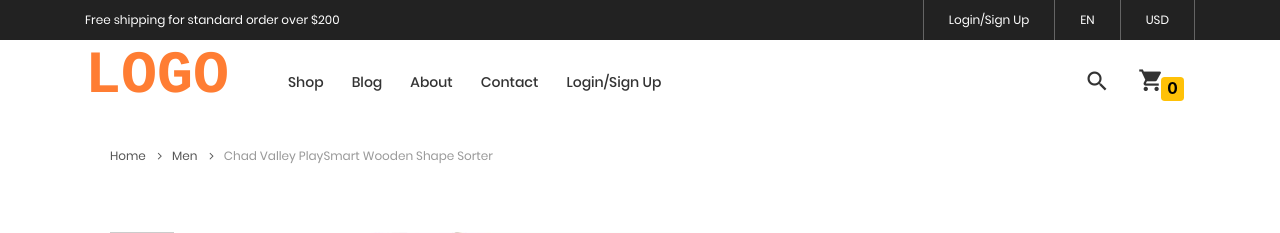
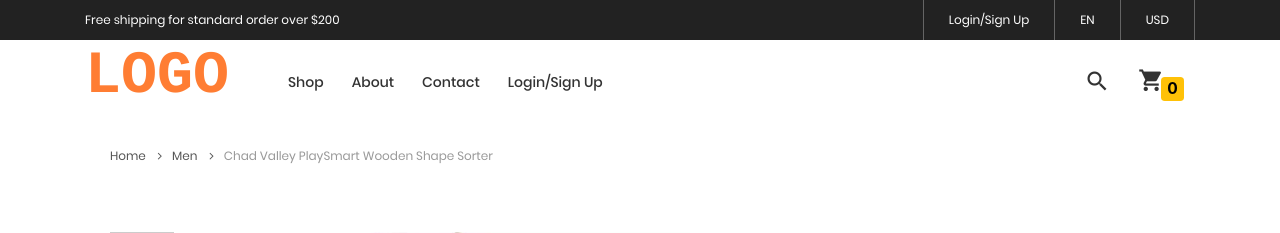
Before and after one commit to Gomsur/Project-EcommerceZone, a Django app: page /product_detail/13 in a window 1280 px wide. Shown: the top 233 px of the page. Run offline with Django 3.2, Linux system fonts and the light colour scheme; data comes from the database, SQL or seed files in the repository; some libraries are stand-ins or nearby versions; some web fonts are replaced.

Commit message:
work remove blog

```diff
--- a/webapp1/templates/base.html
+++ b/webapp1/templates/base.html
@@ -117,9 +117,9 @@
 <!--								<a href="shoping-cart.html">Features</a>-->
 <!--							</li>-->
 
-							<li class="{% block blog %}{% endblock %}">
-								<a href="{% url 'blog' %}">Blog</a>
-							</li>
+<!--							<li class="{% block blog %}{% endblock %}">-->
+<!--								<a href="{% url 'blog' %}">Blog</a>-->
+<!--							</li>-->
 
 							<li class="{% block about %}{% endblock %}">
 								<a href="{% url 'about' %}">About</a>
```
